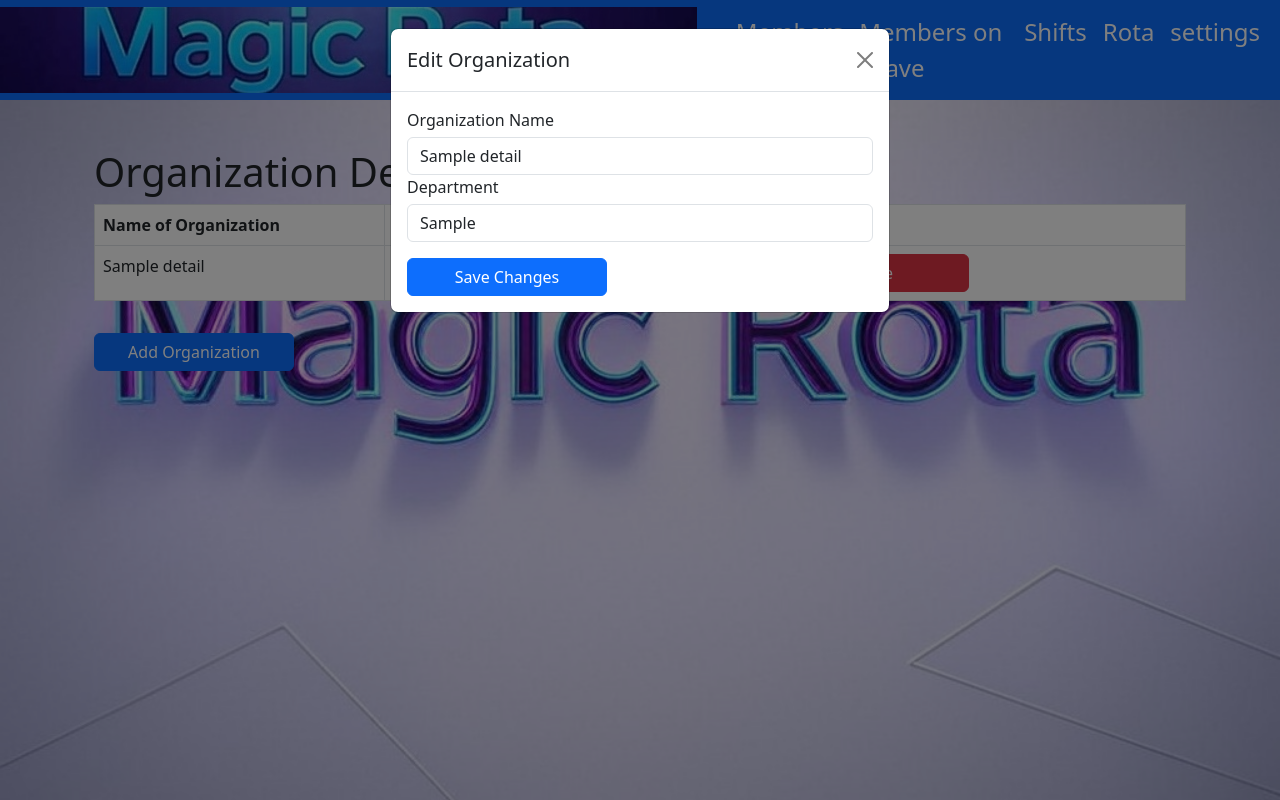
After one commit to mathunjoroge/rota, a Flask app: page /org_details in a window 1280 px wide, after a click on "Edit". The commit adds this page. Run offline with Flask 2, Linux system fonts and the light colour scheme; tables that the repository leaves empty hold one stand-in row (values such as "Sample post").

Commit message:
split app.py to rota_logic and leave_logic and separated models to models.py

```diff
--- a/app.py
+++ b/app.py
@@ -1,66 +1,68 @@
 from flask import Flask, render_template, request, redirect, url_for, flash, jsonify, Response
 from flask_sqlalchemy import SQLAlchemy
-
+from flask_wtf import FlaskForm
+from wtforms import StringField, SubmitField
+from wtforms.validators import DataRequired
 from datetime import datetime, date, timedelta
-import random
 from io import BytesIO
 from xhtml2pdf import pisa
+
+# Import models and rota logic
+from models.models import db, OrgDetails, Team, Shift, Rota
+from rota_logic import generate_weekly_rota
+from leave_logic import save_leave_logic, get_leaves_on_date, delete_leave_logic, edit_leave_logic
 
 app = Flask(__name__)
 app.config['SQLALCHEMY_DATABASE_URI'] = 'sqlite:///rota.db'
 app.config['SQLALCHEMY_TRACK_MODIFICATIONS'] = False
 app.secret_key = 'your_secret_key'
 
-db = SQLAlchemy(app)
-
-class Team(db.Model):
-    id = db.Column(db.Integer, primary_key=True)
-    name = db.Column(db.String(50), nullable=False)
-
-
-
-class Leave(db.Model):
-    id = db.Column(db.Integer, primary_key=True)
-    member_id = db.Column(db.Integer, db.ForeignKey('team.id'), nullable=False)
-    start_date = db.Column(db.Date, nullable=False)
-    end_date = db.Column(db.Date, nullable=False)
-    member = db.relationship('Team', backref=db.backref('leaves', cascade="all, delete"))
-
-    def days_taken(self):
-        """
-        Calculates the number of days taken for the leave, including both start and end dates.
-        """
-        return (self.end_date - self.start_date).days + 1
-
-    def days_remaining(self):
-        """
-        Calculates the number of days remaining for the leave.
-        If the leave has ended, it returns 0.
-        """
-        current_date = date.today()
-        return max(0, (self.end_date - current_date).days)
-
-class Shift(db.Model):
-    id = db.Column(db.Integer, primary_key=True)
-    name = db.Column(db.String(100), nullable=False)
-    start_time = db.Column(db.Time, nullable=False)
-    end_time = db.Column(db.Time, nullable=False)
-    max_members = db.Column(db.Integer, nullable=False)
-    min_members = db.Column(db.Integer, nullable=False)
-
-    def __repr__(self):
-        return f"<Shift {self.name}>"
-
-class Rota(db.Model):
-    id = db.Column(db.Integer, primary_key=True)
-    week_range = db.Column(db.String(100), nullable=False)
-    shift_8_5 = db.Column(db.String(100), nullable=False)  # 8 AM - 5 PM shift members
-    shift_5_8 = db.Column(db.String(50), nullable=False)  # 5 PM - 8 PM shift member
-    shift_8_8 = db.Column(db.String(50), nullable=False)  # 8 PM - 8 AM shift member
-    night_off = db.Column(db.String(50), nullable=True)  # Night off member
+db.init_app(app)
 
 with app.app_context():
     db.create_all()
+
+# Define the form for adding organizations
+class OrgForm(FlaskForm):
+    name = StringField('Organization Name', validators=[DataRequired()])
+    department = StringField('Department')
+    submit = SubmitField('Add Organization')
+
+@app.route('/add_org', methods=['GET', 'POST'])
+def add_org():
+    form = OrgForm()
+    if form.validate_on_submit():
+        name = form.name.data
+        department = form.department.data
+        new_org = OrgDetails(name=name, department=department)
+        db.session.add(new_org)
+        db.session.commit()
+        flash('Organization added successfully!', 'success')
+        return redirect(url_for('org_details'))
+    return redirect(url_for('org_details'))
+
+@app.route('/org_details')
+def org_details():
+    org_details = OrgDetails.query.all()
+    form = OrgForm()
+    return render_template('org_details.html', org_details=org_details, form=form)
+
+@app.route('/edit_org/<int:org_id>', methods=['POST'])
+def edit_org(org_id):
+    org = OrgDetails.query.get_or_404(org_id)
+    org.name = request.form['name']
+    org.department = request.form['department']
+    db.session.commit()
+    flash('Organization details updated successfully!', 'success')
+    return redirect(url_for('org_details'))
+
+@app.route('/delete_org/<int:org_id>', methods=['POST'])
+def delete_org(org_id):
+    org = OrgDetails.query.get_or_404(org_id)
+    db.session.delete(org)
+    db.session.commit()
+    flash('Organization deleted successfully!', 'success')
+    return redirect(url_for('org_details'))
 
 @app.route('/')
 def home():
@@ -81,84 +83,23 @@ def manage_members():
 
 @app.route('/save_leave/<int:member_id>', methods=['POST'])
 def save_leave(member_id):
-    member = Team.query.get_or_404(member_id)
-    try:
-        start_date = date.fromisoformat(request.form['start_date'])
-        end_date = date.fromisoformat(request.form['end_date'])
-    except ValueError:
-        flash("Invalid date format. Please use YYYY-MM-DD.", 'danger')
-        return redirect(url_for('manage_members'))
-
-    # Check if dates are valid
-    if start_date > end_date:
-        flash("End date must be after start date.", 'danger')
-        return redirect(url_for('manage_members'))
-    if start_date < date.today():
-        flash("Leave cannot start in the past.", 'danger')
-        return redirect(url_for('manage_members'))
-
-    # Check if rota exists for these dates
-    existing_rotas = Rota.query.filter(Rota.week_range.contains(start_date.strftime('%d/%m/%Y'))).all()
-    if existing_rotas:
-        for rota in existing_rotas:
-            if member.name not in rota.shift_8_5:
-                flash("Leave can only be applied by members in the morning shift.", 'danger')
-                return redirect(url_for('manage_members'))
-
-    # Check for overlapping leaves
-    overlapping_leaves = Leave.query.filter(
-        Leave.member_id == member_id,
-        Leave.start_date <= end_date,
-        Leave.end_date >= start_date
-    ).first()
-    if overlapping_leaves:
-        flash(f"Leave conflicts with an existing leave from {overlapping_leaves.start_date} to {overlapping_leaves.end_date}.", 'danger')
-        return redirect(url_for('manage_members'))
-
-    # If all checks pass, save the leave
-    new_leave = Leave(member_id=member_id, start_date=start_date, end_date=end_date)
-    db.session.add(new_leave)
-    db.session.commit()
-    flash("Leave added successfully.", 'success')
-    return redirect(url_for('manage_members'))
+    return save_leave_logic(member_id, request.form)
 
 @app.route('/on_leave')
 def on_leave():
-    """
-    Displays a list of members currently on leave.
-    """
     today = date.today()
-    print(f"Today's date: {today}")
+    leaves = get_leaves_on_date(today)
+    return render_template('on_leave.html', leaves=leaves)
 
-    # Query for leaves where today's date is within the start and end dates
-    leaves = Leave.query.filter(
-        Leave.end_date >= today
-    ).all()
-
-    print(f"Number of leaves found: {len(leaves)}")
-    for leave in leaves:
-        print(f"Leave ID: {leave.id}, Member ID: {leave.member_id}, Start Date: {leave.start_date}, End Date: {leave.end_date}")
-
-    return render_template('on_leave.html', leaves=leaves)
 @app.route('/delete_leave/<int:leave_id>', methods=['POST'])
 def delete_leave(leave_id):
-    leave = Leave.query.get_or_404(leave_id)
-    db.session.delete(leave)
-    db.session.commit()
-    return redirect(url_for('on_leave'))
+    return delete_leave_logic(leave_id)
+
 @app.route('/edit_leave/<int:leave_id>', methods=['GET', 'POST'])
 def edit_leave(leave_id):
+    if request.method == 'POST':
+        return edit_leave_logic(leave_id, request.form)
     leave = Leave.query.get_or_404(leave_id)
-    if request.method == 'POST':
-        start_date = date.fromisoformat(request.form['start_date'])
-        end_date = date.fromisoformat(request.form['end_date'])
-        if start_date > end_date:
-            return "End date must be after start date."
-
-        leave.start_date = start_date
-        leave.end_date = end_date
-        db.session.commit()
-        return redirect(url_for('on_leave'))
     return render_template('on_leave.html', leave=leave)
 
 @app.route('/edit_member/<int:member_id>', methods=['GET', 'POST'])
@@ -182,8 +123,6 @@ def delete_member(member_id):
     db.session.delete(member)
     db.session.commit()
     return redirect(url_for('manage_members'))
-
-
 
 @app.route('/shifts', methods=['GET', 'POST'])
 def shifts():
@@ -278,62 +217,5 @@ def generate_rota():
     rotas = Rota.query.all()
     return render_template('rota.html', rotas=rotas)
 
-def generate_weekly_rota(eligible_members, current_date, last_night_shift_member, night_shift_history, evening_shift_history):
-    week_start_date = current_date
-    week_end_date = current_date + timedelta(days=4)  # Friday (End of the week)
-    week_range = f"{week_start_date.strftime('%d/%m/%Y')} - {week_end_date.strftime('%d/%m/%Y')}"
-
-    eligible_members_for_this_week = [
-        m for m in eligible_members if not any(
-            leave.start_date <= current_date <= leave.end_date for leave in m.leaves
-        )
-    ]
-
-    # Remove last night shift member if present
-    if last_night_shift_member in eligible_members_for_this_week:
-        eligible_members_for_this_week.remove(last_night_shift_member)
-
-    remaining_members_evening = [m for m in eligible_members_for_this_week if m.name not in evening_shift_history]
-    remaining_members_night = [m for m in eligible_members_for_this_week if m.name not in night_shift_history]
-
-    if not remaining_members_evening:
-        remaining_members_evening = eligible_members_for_this_week
-    if not remaining_members_night:
-        remaining_members_night = eligible_members_for_this_week
-
-    evening_shift_member = random.choice(remaining_members_evening)
-    if evening_shift_member in eligible_members_for_this_week:
-        eligible_members_for_this_week.remove(evening_shift_member)
-    evening_shift_history.add(evening_shift_member.name)
-
-    night_shift_member = random.choice(remaining_members_night)
-    if night_shift_member in eligible_members_for_this_week:
-        eligible_members_for_this_week.remove(night_shift_member)
-    night_shift_history.add(night_shift_member.name)
-
-    # Ensure we have enough members for morning shifts
-    morning_shift_members = random.sample(eligible_members_for_this_week, min(4, len(eligible_members_for_this_week)))
-
-    if last_night_shift_member and len(morning_shift_members) < 4:
-        morning_shift_members.insert(0, last_night_shift_member)
-
-    # Ensure the morning shift has at least two members
-    if len(morning_shift_members) < 2:
-        return "Morning shift must have at least two members."
-
-    night_off_value = last_night_shift_member.name if last_night_shift_member else None
-
-    week_rota = Rota(
-        week_range=week_range,
-        shift_8_5=', '.join([m.name for m in morning_shift_members]),
-        shift_5_8=evening_shift_member.name,
-        shift_8_8=night_shift_member.name,
-        night_off=night_off_value
-    )
-    db.session.add(week_rota)
-    db.session.commit()
-
-    return night_shift_member
-
 if __name__ == '__main__':
     app.run(debug=True)
--- a/templates/base.html
+++ b/templates/base.html
@@ -36,7 +36,9 @@
         <li class="nav-item">
           <a class="nav-link text-white fs-4" href="/generate_rota">Rota</a>
         </li>
-
+        <li class="nav-item">
+          <a class="nav-link text-white fs-4" href="/org_details">settings</a>
+        </li>
       </ul>
     </div>
   </div>
--- a/templates/export_pdf.html
+++ b/templates/export_pdf.html
@@ -36,5 +36,8 @@
             {% endfor %}
         </tbody>
     </table>
+        <div class="disclaimer">
+        This is a system generated rota. Kindly talk to the in-charge for any queries.
+    </div>
 </body>
 </html>
--- /dev/null
+++ b/templates/org_details.html
@@ -0,0 +1,102 @@
+{% extends 'base.html' %}
+
+{% block title %}Home{% endblock %}
+
+{% block content %}
+    <div class="container mt-5">
+        <h1>Organization Details</h1>
+
+        {% if org_details %}
+        <table class="table table-bordered">
+            <thead class="thead-light">
+                <tr>
+                    <th>Name of Organization</th>
+                    <th>Department</th>
+                    <th>Actions</th>
+                </tr>
+            </thead>
+            <tbody>
+                {% for org in org_details %}
+                <tr>
+                    <td>{{ org.name }}</td>
+                    <td>{{ org.department }}</td>
+                    <td>
+                        <!-- Edit Button -->
+                        <button type="button" class="btn btn-warning" data-bs-toggle="modal" data-bs-target="#editOrgModal{{ org.id }}">
+                            Edit
+                        </button>
+                        <!-- Delete Button -->
+                        <form action="{{ url_for('delete_org', org_id=org.id) }}" method="POST" style="display:inline-block;">
+                            <button type="submit" class="btn btn-danger">Delete</button>
+                        </form>
+                    </td>
+                </tr>
+
+                <!-- Edit Organization Modal -->
+                <div class="modal fade" id="editOrgModal{{ org.id }}" tabindex="-1" aria-labelledby="editOrgModalLabel{{ org.id }}" aria-hidden="true">
+                    <div class="modal-dialog">
+                        <div class="modal-content">
+                            <div class="modal-header">
+                                <h5 class="modal-title" id="editOrgModalLabel{{ org.id }}">Edit Organization</h5>
+                                <button type="button" class="btn-close" data-bs-dismiss="modal" aria-label="Close"></button>
+                            </div>
+                            <div class="modal-body">
+                                <form action="{{ url_for('edit_org', org_id=org.id) }}" method="POST">
+                                    {{ form.hidden_tag() }}
+                                    <div class="form-group">
+                                        <label for="name">Organization Name</label>
+                                        <input type="text" class="form-control" name="name" value="{{ org.name }}" required>
+                                    </div>
+                                    <div class="form-group">
+                                        <label for="department">Department</label>
+                                        <input type="text" class="form-control" name="department" value="{{ org.department }}">
+                                    </div>
+                                    <button type="submit" class="btn btn-primary mt-3">Save Changes</button>
+                                </form>
+                            </div>
+                        </div>
+                    </div>
+                </div>
+
+                {% endfor %}
+            </tbody>
+        </table>
+        {% else %}
+        <div class="alert alert-info" role="alert">
+            No organization details available.
+        </div>
+        {% endif %}
+
+        <!-- Add Organization Button -->
+        <button type="button" class="btn btn-primary mt-3" data-bs-toggle="modal" data-bs-target="#addOrgModal">
+            Add Organization
+        </button>
+
+        <!-- Add Organization Modal -->
+        <div class="modal fade" id="addOrgModal" tabindex="-1" aria-labelledby="addOrgModalLabel" aria-hidden="true">
+            <div class="modal-dialog">
+                <div class="modal-content">
+                    <div class="modal-header">
+                        <h5 class="modal-title" id="addOrgModalLabel">Add Organization</h5>
+                        <button type="button" class="btn-close" data-bs-dismiss="modal" aria-label="Close"></button>
+                    </div>
+                    <div class="modal-body">
+                        <form action="{{ url_for('add_org') }}" method="POST">
+                            {{ form.hidden_tag() }}
+                            <div class="form-group">
+                                <label for="name">Organization Name</label>
+                                {{ form.name(class="form-control") }}
+                            </div>
+                            <div class="form-group">
+                                <label for="department">Department</label>
+                                {{ form.department(class="form-control") }}
+                            </div>
+                            <button type="submit" class="btn btn-primary mt-3">Add Organization</button>
+                        </form>
+                    </div>
+                </div>
+            </div>
+        </div>
+    </div>
+
+{% endblock %}
```
Also changed, not shown: leave_logic.py (added, +67 -0 lines), models/models.py (added, +48 -0 lines), rota_logic.py (+75 -0 lines), templates/add_org.html (added, +21 -0 lines), templates/on_leave.html (+6 -2 lines), templates/rota.html (+21 -14 lines), instance/rota.db, 2 other files.
